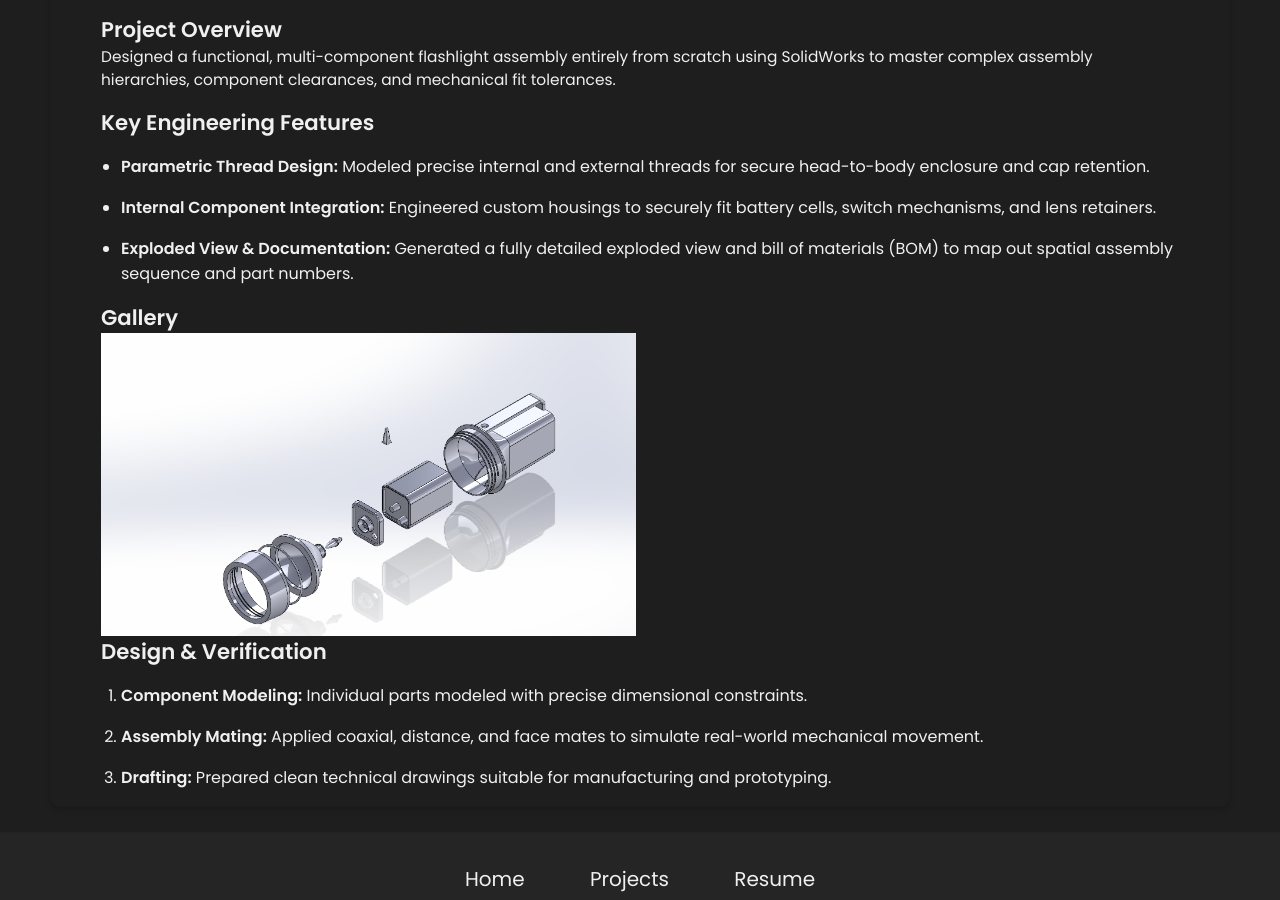
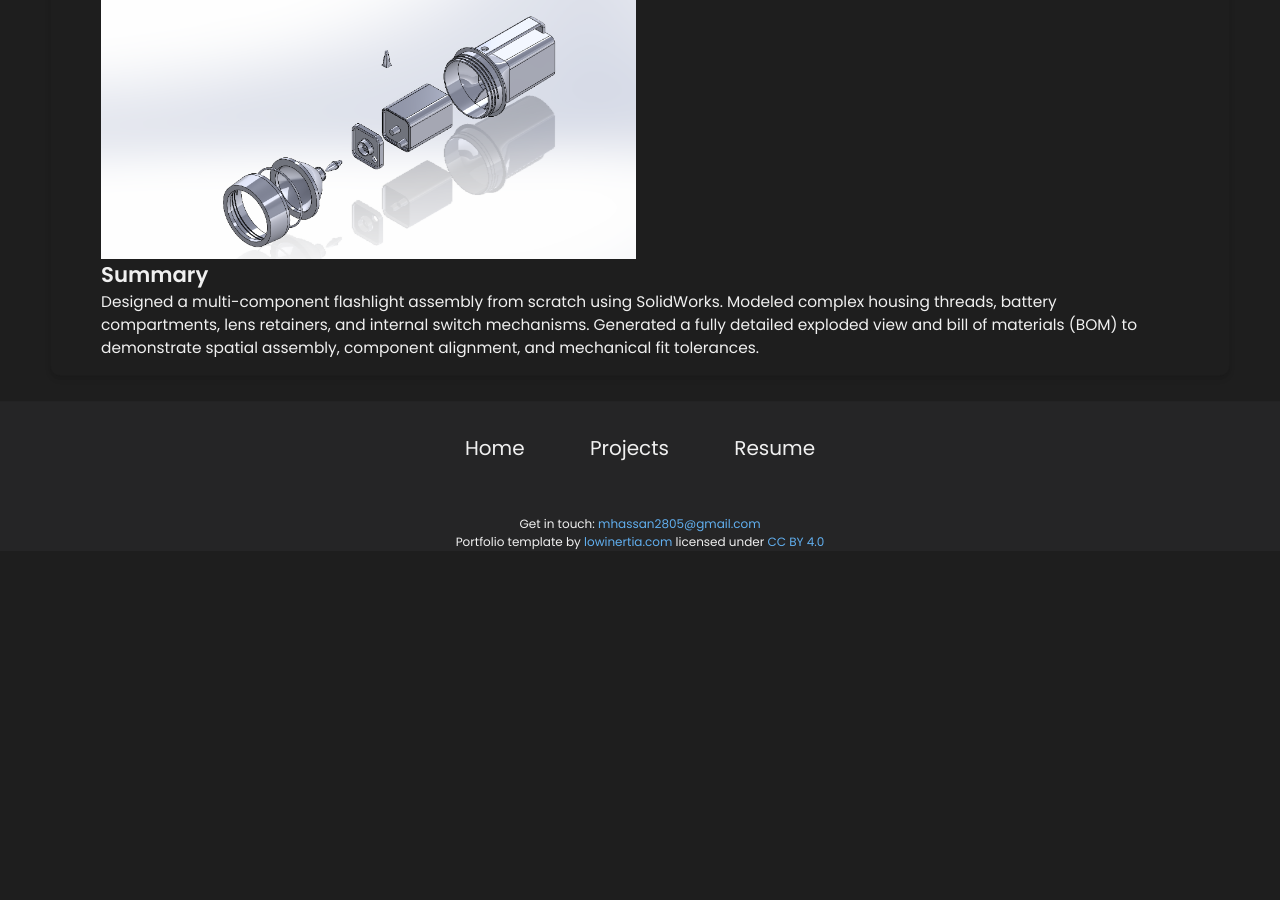
Before and after one commit to MuHasOfficial/MuHasOfficial.github.io, a Jekyll site: the page built from _projects/demo-project/index.md, in a window 1280 px wide and 900 px high, scrolled down 722 px. Built offline with Jekyll 4.4.1, drawn with Linux system fonts in a browser that asks for light colours; after the commit the page ends 1273 px from its top, so only the background shows below that.

Commit message:
Revise project overview and add summary section
Updated project documentation to include a summary section and removed the design & verification details.

```diff
--- a/_projects/demo-project/index.md
+++ b/_projects/demo-project/index.md
@@ -9,7 +9,6 @@ skills:
   - GD&T & Tolerancing
   - Rapid Prototyping
 
-main-image: /flashlight.png
 ---
 
 ## Project Overview
@@ -23,7 +22,5 @@ Designed a functional, multi-component flashlight assembly entirely from scratch
 ## Gallery
 {% include image-gallery.html images="flashlight.png" height="400" %}
 
-## Design & Verification
-1. **Component Modeling:** Individual parts modeled with precise dimensional constraints.
-2. **Assembly Mating:** Applied coaxial, distance, and face mates to simulate real-world mechanical movement.
-3. **Drafting:** Prepared clean technical drawings suitable for manufacturing and prototyping.
+## Summary
+Designed a multi-component flashlight assembly from scratch using SolidWorks. Modeled complex housing threads, battery compartments, lens retainers, and internal switch mechanisms. Generated a fully detailed exploded view and bill of materials (BOM) to demonstrate spatial assembly, component alignment, and mechanical fit tolerances.
```
